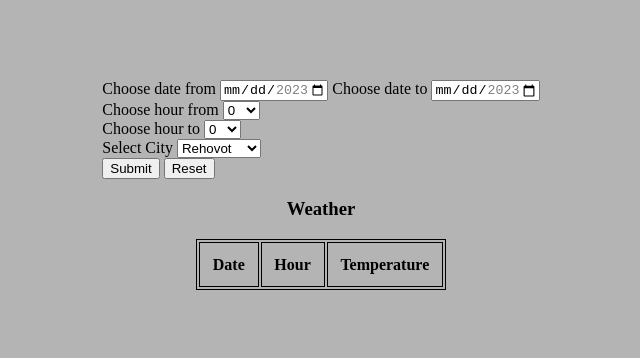
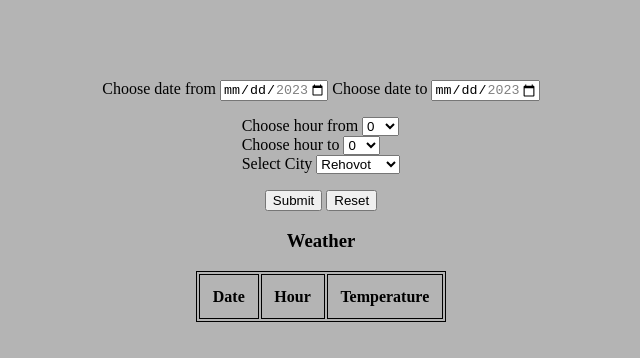
Before and after one commit to Java50SergeevAleksandr/-weather-application, a plain HTML site: page index.html in a window 1280 px wide. Shown: the whole page, without its empty margins (319-959 px from the left). Drawn offline with Linux system fonts and the light colour scheme.

Commit message:
styles fix

```diff
--- a/src/ui/data-form.js
+++ b/src/ui/data-form.js
@@ -71,7 +71,8 @@ export class DataForm {
 
             <label for="${DATE_TO_ID}" class="label-${DATE_TO_ID}">Choose date to</label>
             <input required name="${NAME_DATE_TO}" type="date" id="${DATE_TO_ID}" class="${CLASS_NAME_FORM_INPUT}">
-
+            <section class="div-input">
+            <div class="inp-text">
             <div class="${CLASS_NAME_DIV_SELECT}">
                 <label for="${HOUR_FROM_ID}" class="label-${HOUR_FROM_ID}">Choose hour from</label>
                 <select required name="${NAME_HOUR_FROM}" id="${HOUR_FROM_ID}" class="${CLASS_NAME_FORM_INPUT}">
@@ -92,11 +93,12 @@ export class DataForm {
                     <option value=""></option>
                 </select>
             </div>
-
+            </div>
             <div class="${CLASS_NAME_DIV_BUTTONS}">
                 <button type="submit">Submit</button>
                 <button type="reset">Reset</button>
             </div>
+            </section>
         </form>`
     }
 
--- a/styles/styles.css
+++ b/styles/styles.css
@@ -17,6 +17,13 @@ body {
     align-items: center;
 
 }
+.div-input {
+    margin-top: 2vh;
+    display: flex;
+    flex-direction: column;
+    justify-content: center;
+    align-items: center;
+}
 .colored {
     background-color: rgb(66, 144, 207);
     color: white;
@@ -34,8 +41,14 @@ body {
 .hidden {
     display: none;
 }
-.tab-button {
-    margin-bottom: 2vh;
+.form-buttons {
+    margin-top: 2vh;
+}
+.inp-text {
+    display: flex;
+    flex-direction: column;
+    justify-content: center;
+    align-items: start;
 }
 
 table, th, td {
```
